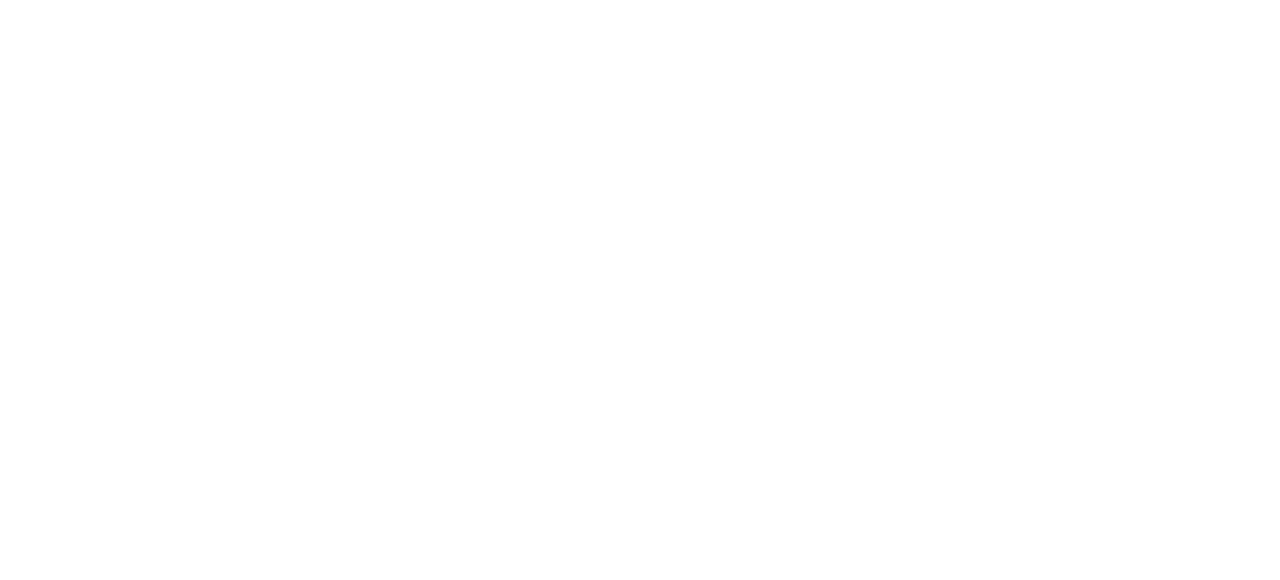
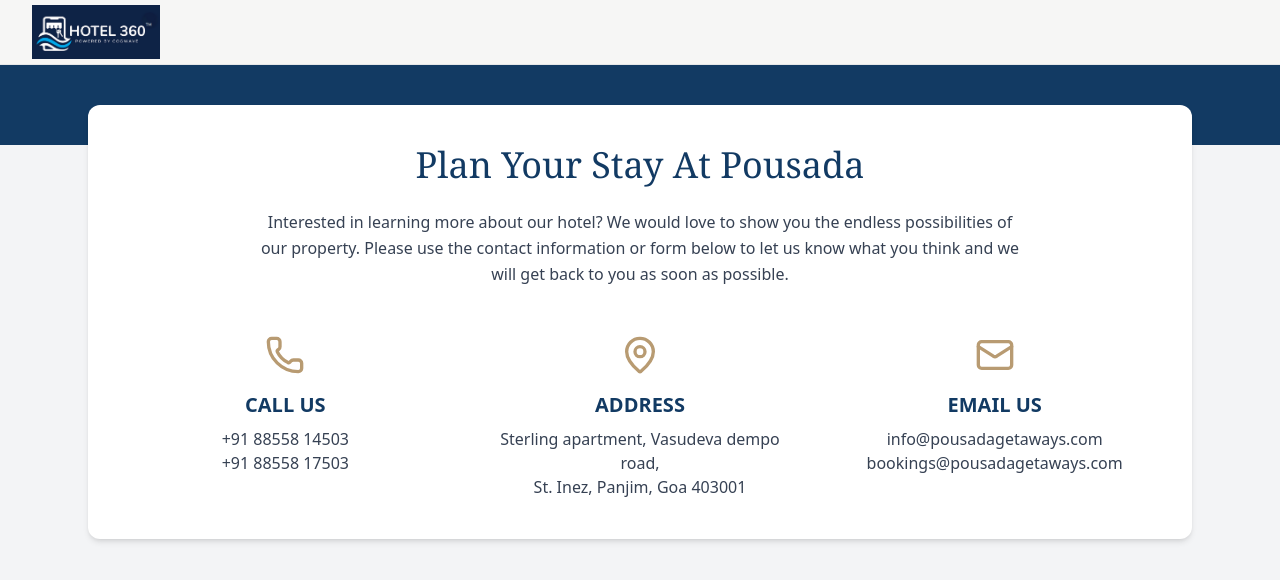
Before and after one commit to vishrutcogwave/BookingEngine, a React (Vite) app in the folder frontend/: page /contact in a window 1280 px wide. Before the commit this address had no page. Shown: the top 580 px of the page. Built offline with nearby package versions, Linux system fonts and the light colour scheme.

Commit message:
contact page

```diff
--- a/frontend/src/App.jsx
+++ b/frontend/src/App.jsx
@@ -11,6 +11,7 @@ import PrivacyPolicyPage from "./components/pages/PrivacyPolicyPage";
 import RefundPolicyPage from "./components/pages/RefundPolicyPage";
 import TermsAndConditionsPage from "./components/pages/TermsAndConditionsPage";
 import Footer from "./components/Footer";
+import ContactPage from "./components/pages/ContactPage";
 
 function App() {
   return (
@@ -25,6 +26,7 @@ function App() {
           <Route path="/api-test" element={<ApiTestPage />} />
           <Route path="/privacy-policy" element={<PrivacyPolicyPage />} />
           <Route path="/refund-policy" element={<RefundPolicyPage />} />
+          <Route path="/contact" element={<ContactPage />} />
           <Route
             path="/terms-conditions"
             element={<TermsAndConditionsPage />}
--- a/frontend/src/components/Footer.jsx
+++ b/frontend/src/components/Footer.jsx
@@ -4,32 +4,25 @@ const Footer = () => {
   return (
     <footer className="bg-cogwave-blue text-white mt-12">
       <div className="max-w-7xl mx-auto px-6 py-8 flex flex-col md:flex-row justify-between items-center">
-
         <p className="text-sm">
           {/* © {new Date().getFullYear()} Pousada Getaways. All rights reserved. */}
         </p>
 
         <div className="flex gap-6 mt-4 md:mt-0">
-           <Link
-            to="/privacy-policy"
-            className="text-sm hover:underline"
-          >
+
+           <Link to="/contact" className="text-sm hover:underline">
+          Contact Us
+        </Link>
+          <Link to="/privacy-policy" className="text-sm hover:underline">
             Privacy-Policy
           </Link>
-           <Link
-            to="/terms-conditions"
-            className="text-sm hover:underline"
-          >
+          <Link to="/terms-conditions" className="text-sm hover:underline">
             Terms-Conditions
           </Link>
-          <Link
-            to="/refund-policy"
-            className="text-sm hover:underline"
-          >
+          <Link to="/refund-policy" className="text-sm hover:underline">
             Refund-Policy
           </Link>
         </div>
-
       </div>
     </footer>
   );
--- /dev/null
+++ b/frontend/src/components/pages/ContactPage.jsx
@@ -0,0 +1,73 @@
+import Navbar from "../Navbar";
+import { Phone, MapPin, Mail } from "lucide-react";
+
+const ContactPage = () => {
+  return (
+    <div className="min-h-screen bg-gray-100">
+      <Navbar />
+
+      {/* Blue Strip Like Other Pages */}
+      <div className="bg-[#123a63] h-20 w-full"></div>
+
+      <div className="max-w-6xl mx-auto px-6 -mt-10 pb-16">
+
+        {/* White Card Container */}
+        <div className="bg-white rounded-xl shadow-md p-10 text-center">
+
+          {/* Heading */}
+          <h1 className="text-4xl font-serif text-[#123a63] mb-6">
+            Plan Your Stay At Pousada
+          </h1>
+
+          {/* Description */}
+          <p className="text-gray-700 max-w-3xl mx-auto leading-relaxed mb-12">
+            Interested in learning more about our hotel? We would love to show
+            you the endless possibilities of our property. Please use the
+            contact information or form below to let us know what you think and
+            we will get back to you as soon as possible.
+          </p>
+
+          {/* 3 Column Section */}
+          <div className="grid md:grid-cols-3 gap-10 mt-6">
+
+            {/* CALL US */}
+            <div className="flex flex-col items-center">
+              <Phone size={40} className="text-[#b89b72] mb-4" />
+              <h3 className="text-xl font-semibold text-[#123a63] mb-2">
+                CALL US
+              </h3>
+              <p className="text-gray-700">+91 88558 14503</p>
+              <p className="text-gray-700">+91 88558 17503</p>
+            </div>
+
+            {/* ADDRESS */}
+            <div className="flex flex-col items-center">
+              <MapPin size={40} className="text-[#b89b72] mb-4" />
+              <h3 className="text-xl font-semibold text-[#123a63] mb-2">
+                ADDRESS
+              </h3>
+              <p className="text-gray-700 text-center">
+                Sterling apartment, Vasudeva dempo road,
+                <br />
+                St. Inez, Panjim, Goa 403001
+              </p>
+            </div>
+
+            {/* EMAIL US */}
+            <div className="flex flex-col items-center">
+              <Mail size={40} className="text-[#b89b72] mb-4" />
+              <h3 className="text-xl font-semibold text-[#123a63] mb-2">
+                EMAIL US
+              </h3>
+              <p className="text-gray-700">info@pousadagetaways.com</p>
+              <p className="text-gray-700">bookings@pousadagetaways.com</p>
+            </div>
+
+          </div>
+        </div>
+      </div>
+    </div>
+  );
+};
+
+export default ContactPage;
```
